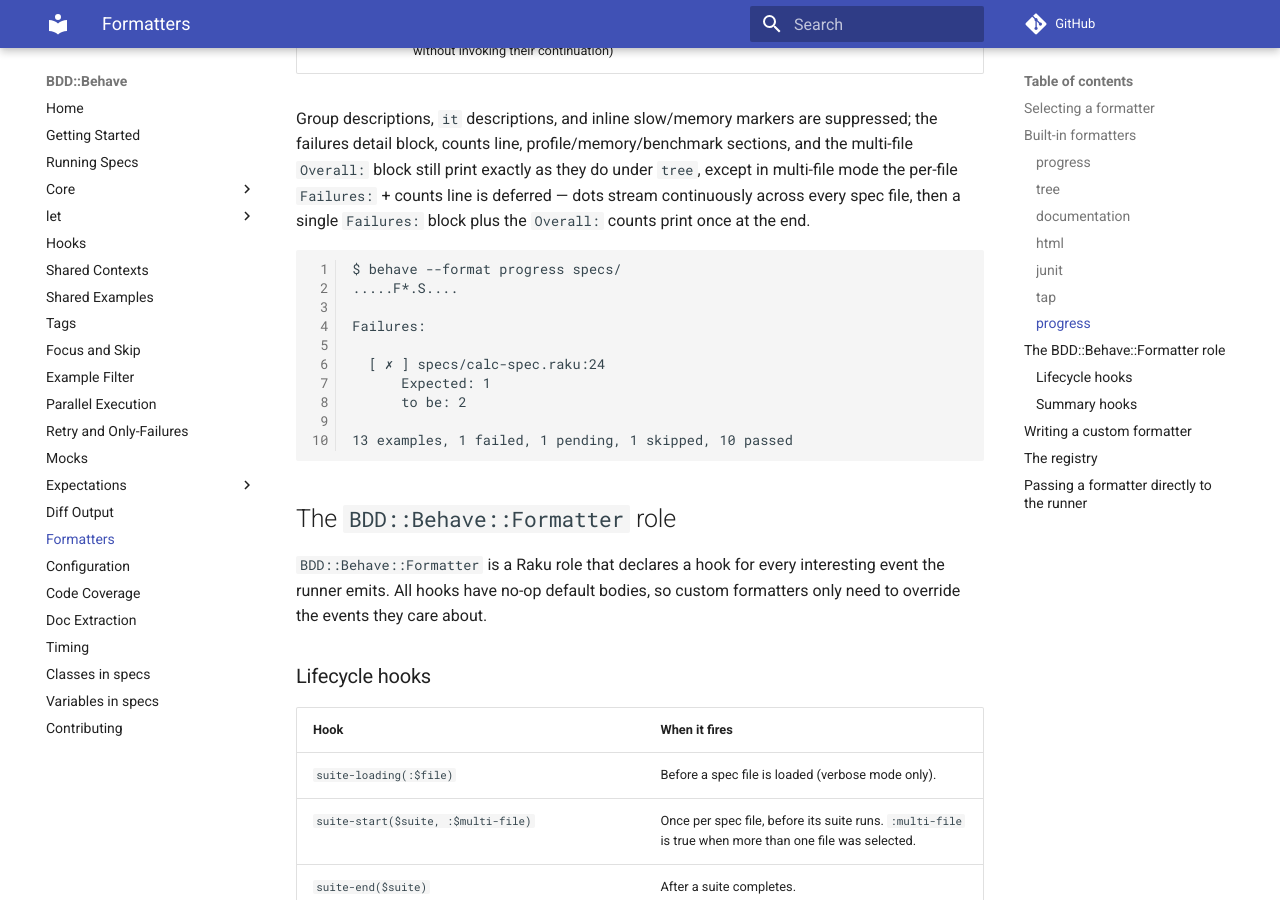
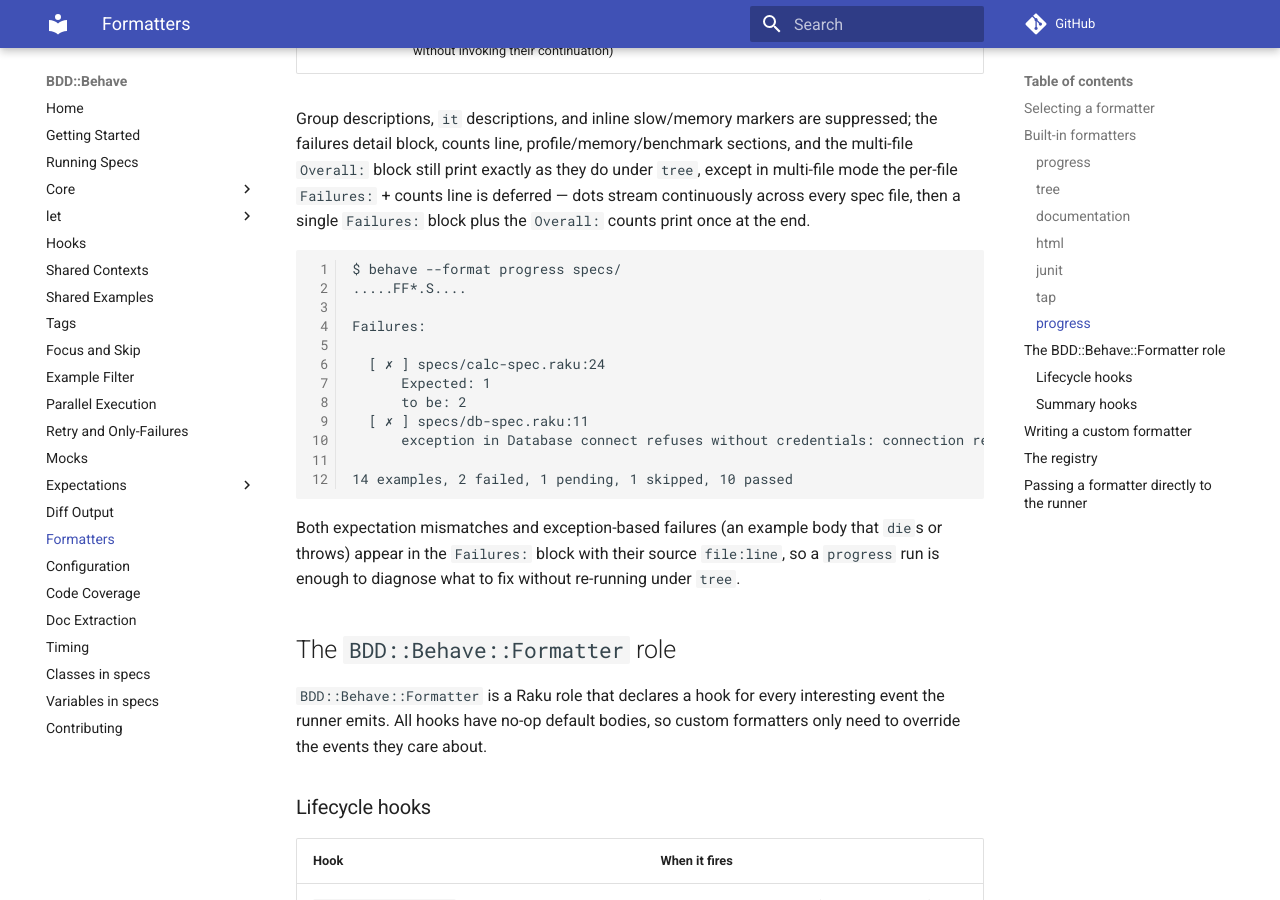
Before and after one commit to gdonald/BDD-Behave, an MkDocs documentation site: the page built from docs-src/docs/formatter/formatter.md, in a window 1280 px wide and 900 px high, scrolled down 6432 px. Built offline with MkDocs 1.6.1 and Material for MkDocs 9.7.7, drawn with Linux system fonts in a browser that asks for light colours; comment, search, counter and statistics services are not loaded.

````diff
--- a/docs-src/docs/formatter/formatter.md
+++ b/docs-src/docs/formatter/formatter.md
@@ -210,16 +210,20 @@
 
 ```text
 $ behave --format progress specs/
-.....F*.S....
+.....FF*.S....
 
 Failures:
 
   [ ✗ ] specs/calc-spec.raku:24
       Expected: 1
       to be: 2
+  [ ✗ ] specs/db-spec.raku:11
+      exception in Database connect refuses without credentials: connection refused
 
-13 examples, 1 failed, 1 pending, 1 skipped, 10 passed
+14 examples, 2 failed, 1 pending, 1 skipped, 10 passed
 ```
+
+Both expectation mismatches and exception-based failures (an example body that `die`s or throws) appear in the `Failures:` block with their source `file:line`, so a `progress` run is enough to diagnose what to fix without re-running under `tree`.
 
 ## The `BDD::Behave::Formatter` role
 
````
Also changed, not shown: 12 other files.
